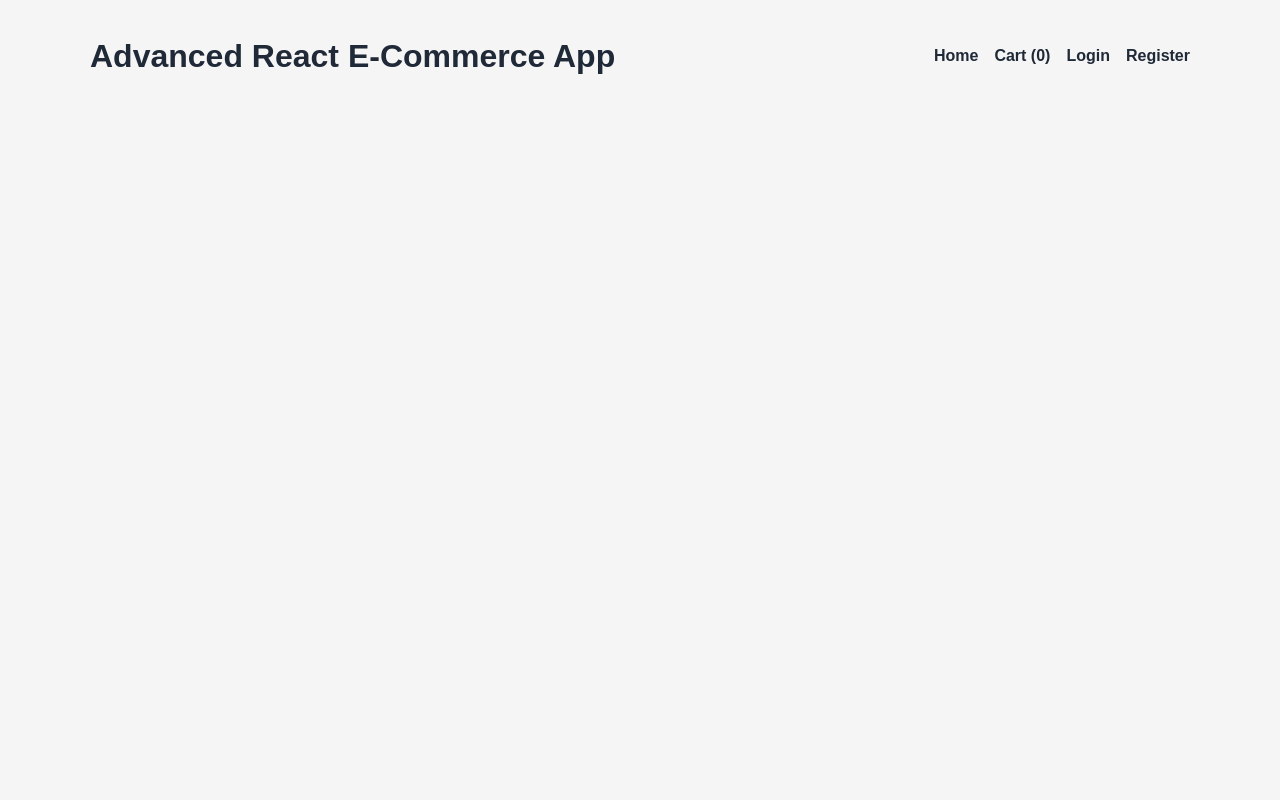
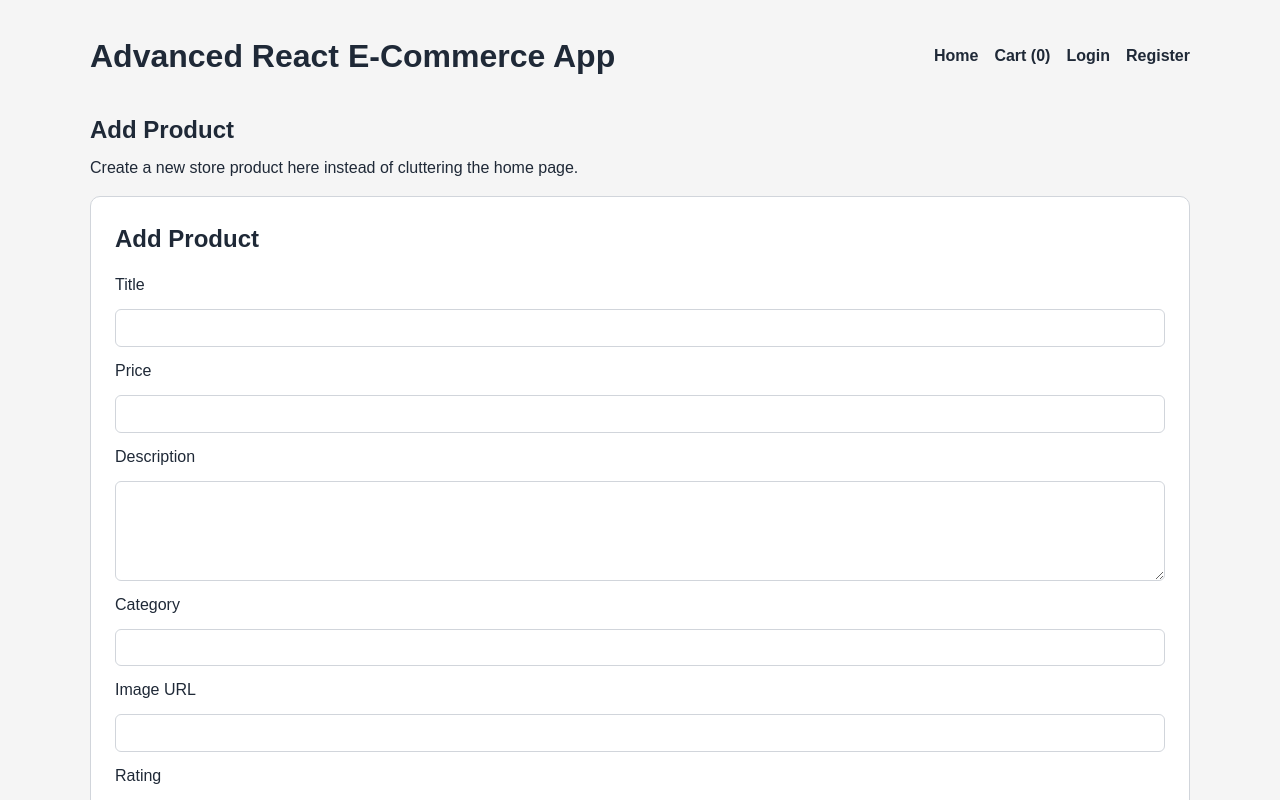
Before and after one commit to kimberlygadeberg10/advanced-react-ecommerce, a React (Vite) app: page /add-product in a window 1280 px wide. Shown: the top 800 px of the page. Built offline with nearby package versions, Linux system fonts and the light colour scheme; no server answers.

Commit message:
feat: moved add product form to its own page

```diff
--- a/src/App.css
+++ b/src/App.css
@@ -298,6 +298,16 @@
   background: #2563eb;
 }
 
+.manage-products-page {
+  display: grid;
+  gap: 1rem;
+}
+
+.manage-products-page__header {
+  display: grid;
+  gap: 0.5rem;
+}
+
 .product-card__actions {
   display: flex;
   gap: 0.75rem;
--- a/src/App.tsx
+++ b/src/App.tsx
@@ -5,6 +5,7 @@ import CartPage from "./pages/CartPage";
 import LoginPage from "./pages/LoginPage";
 import RegisterPage from "./pages/RegisterPage";
 import ProfilePage from "./pages/ProfilePage";
+import AddProductPage from "./pages/AddProductPage";
 import { useAppSelector } from "./store/hooks";
 import { useAuth } from "./context/useAuth";
 import { logoutUser } from "./firebase/auth";
@@ -34,6 +35,7 @@ function App() {
             {user ? (
               <>
                 <Link to="/profile">Profile</Link>
+                <Link to="/add-product">Add Product</Link>
                 <button type="button" onClick={logoutUser}>
                   Logout
                 </button>
@@ -53,6 +55,7 @@ function App() {
           <Route path="/login" element={<LoginPage />} />
           <Route path="/register" element={<RegisterPage />} />
           <Route path="/profile" element={<ProfilePage />} />
+          <Route path="/add-product" element={<AddProductPage />} />
         </Routes>
       </div>
     </main>
--- /dev/null
+++ b/src/pages/AddProductPage.tsx
@@ -0,0 +1,16 @@
+import ProductForm from "../components/ProductForm";
+
+function AddProductPage() {
+  return (
+    <section className="manage-products-page">
+      <header className="manage-products-page__header">
+        <h2>Add Product</h2>
+        <p>Create a new store product here instead of cluttering the home page.</p>
+      </header>
+
+      <ProductForm />
+    </section>
+  );
+}
+
+export default AddProductPage;
--- a/src/pages/HomePage.tsx
+++ b/src/pages/HomePage.tsx
@@ -1,6 +1,5 @@
 import { useQuery } from "@tanstack/react-query";
 import ProductCard from "../components/ProductCard";
-import ProductForm from "../components/ProductForm";
 import { getProducts } from "../firebase/products";
 
 function HomePage() {
@@ -23,8 +22,6 @@ function HomePage() {
 
   return (
     <section>
-      <ProductForm />
-
       <h2>Product Catalog</h2>
 
       <div className="product-grid">
```
